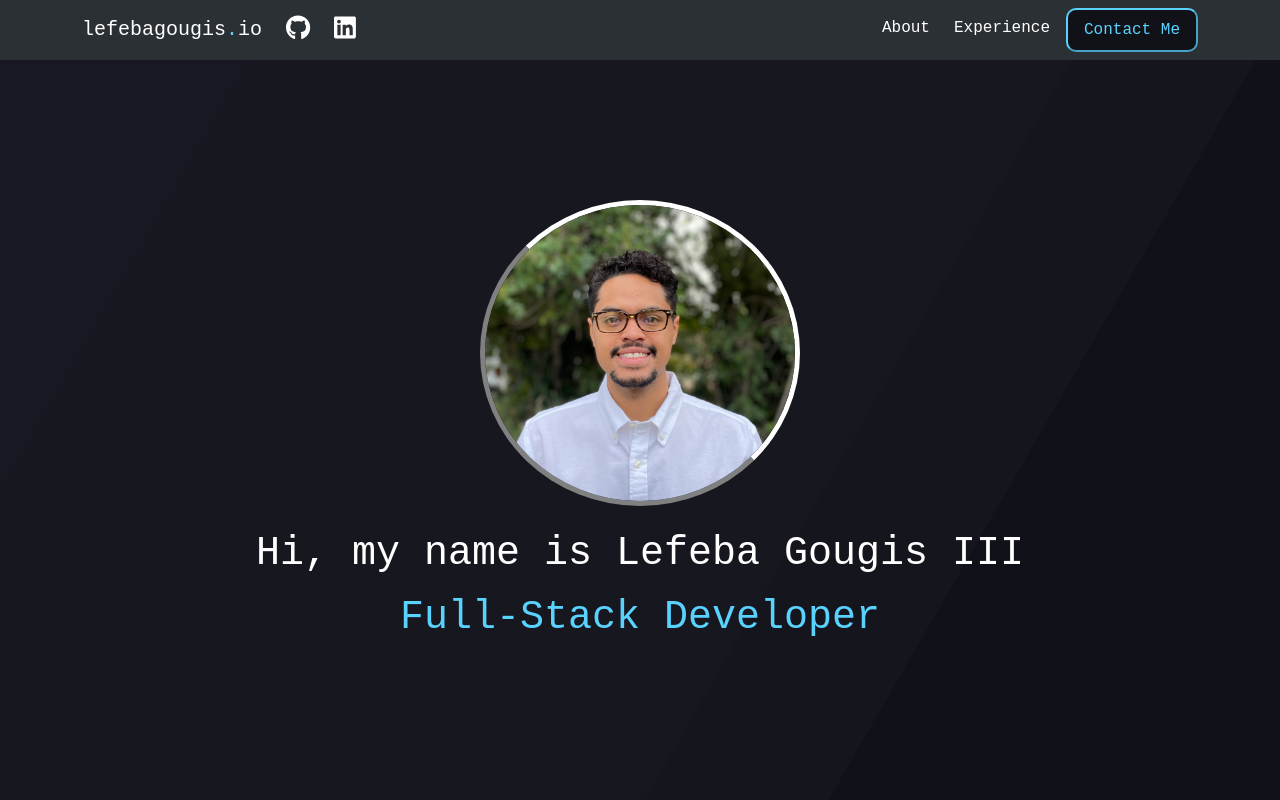
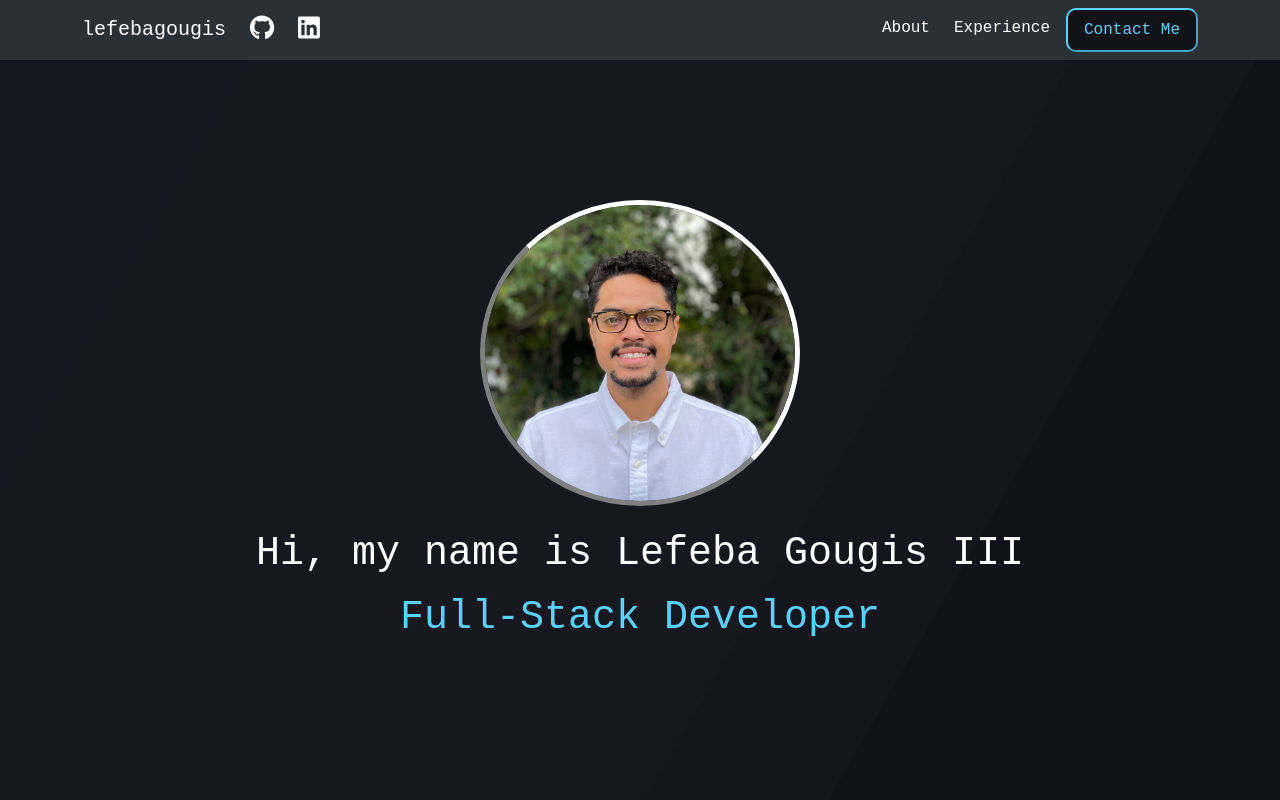
Before and after one commit to gougisle/portfolio-website, a React (Create React App) app: page / in a window 1280 px wide. Shown: the top 800 px of the page. Built offline with nearby package versions, Linux system fonts and the light colour scheme.

Commit message:
changed name

```diff
--- a/src/components/PublicNavbar.jsx
+++ b/src/components/PublicNavbar.jsx
@@ -19,7 +19,7 @@ export default function PublicNavbar() {
         <Container>
           <Navbar.Brand>
             <Link to="home" offset={-200} style={{ cursor: "pointer" }}>
-              lefebagougis<span className="neon-text">.</span>io
+              lefebagougis
             </Link>
             <a
               href="https://github.com/gougisle"
--- a/src/unused/welcomemessage.scss
+++ /dev/null
@@ -1,4 +0,0 @@
-.welcome-message-section {
-  padding-top: 5rem;
-  padding-bottom: 3rem;
-}
```
